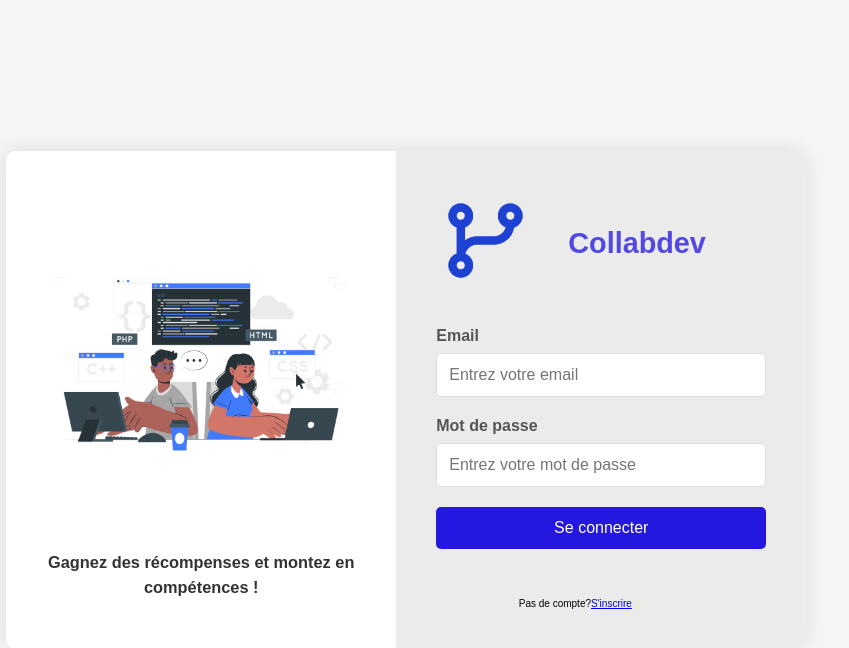
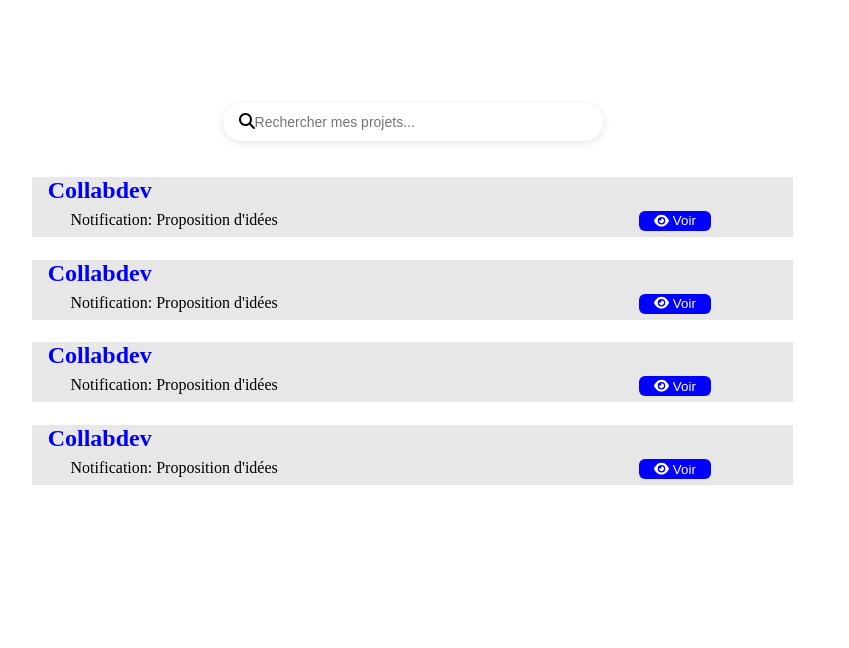
Before and after one commit to Deku5005/FrontendAngular, an Angular app: page / in a window 1280 px wide. Before the commit this address led to /Connexion. Shown: the top 648 px of the page, without its empty margins (221-1070 px from the left). Built offline with nearby package versions, Linux system fonts and the light colour scheme.

Commit message:
Ajout composant Notifications + modifications header et routes

```diff
--- a/src/app/features/coponents-contributeurs/header/header.html
+++ b/src/app/features/coponents-contributeurs/header/header.html
@@ -1,5 +1,4 @@
 <!-- Header -->
-
 <header class="header" #header>
   <div class="header-left">
     <button class="menu-toggle">
@@ -8,7 +7,7 @@
   </div>
   <div class="header-right">
     <button class="notif-btn" aria-label="Notifications" #icon>
-      <fa-icon [icon]="faBell"></fa-icon>
+      <a routerLink="/Notification"><fa-icon [icon]="faBell"></fa-icon></a>
       <span class="notif-badge">3</span>
     </button>
 
--- /dev/null
+++ b/src/app/features/coponents-contributeurs/notifications/notifications.css
@@ -0,0 +1,72 @@
+#container{
+  width: 100%;
+  height: auto;
+  display: block;
+}
+
+#haut{
+  width: 60%;
+  height: 50px;
+  margin-left: 20%;
+  margin-top: 5%;
+  position: relative;
+  top: 40px;
+}
+
+#milieu{
+  width: 60%;
+  height: 400px;
+  margin-left: 20%;
+  margin-top: 5%;
+  display: block;
+}
+
+#premier{
+  width: 100%;
+  height: 60px;
+  background-color: rgb(231, 231, 231);
+  margin-top: 3%;
+}
+
+h2{
+  margin-left: 2%;
+  color: blue;
+}
+
+#second{
+  display: flex;
+  margin-left: 5%;
+  gap: 50%;
+  position: relative;
+  top:7px;
+}
+
+#voir{
+  width: 10%;
+  height: 20px;
+  background-color: blue;
+  color: white;
+  border: none;
+  border-radius: 6px;;
+}
+
+a{
+  cursor : pointer;
+}
+
+#bouton{
+  width: 15%;
+  height: 35px;
+  margin-left: 5%;
+  position: relative;
+  top: 20px;
+  background-color: blue;
+  border: none;
+  cursor: pointer;
+}
+
+#Retour{
+  width: 100%;
+  height: 70px;
+  cursor: pointer;
+}
--- /dev/null
+++ b/src/app/features/coponents-contributeurs/notifications/notifications.html
@@ -0,0 +1,45 @@
+
+<div id="container">
+  <div id="haut">
+     <app-search-bar/>
+
+  </div>
+
+
+
+  <div id="milieu">
+    <div id="premier">
+      <h2>Collabdev</h2>
+      <div id="second">
+        <p>Notification: Proposition d'idées</p>
+        <button id="voir"> <fa-icon [icon]="faEye"></fa-icon> Voir</button>
+      </div>
+    </div>
+
+    <div id="premier">
+      <h2>Collabdev</h2>
+      <div id="second">
+        <p>Notification: Proposition d'idées</p>
+        <button id="voir"> <fa-icon [icon]="faEye"></fa-icon> Voir</button>
+      </div>
+    </div>
+
+    <div id="premier">
+      <h2>Collabdev</h2>
+      <div id="second">
+        <p>Notification: Proposition d'idées</p>
+        <button id="voir"> <fa-icon [icon]="faEye"></fa-icon> Voir</button>
+      </div>
+    </div>
+
+    <div id="premier">
+      <h2>Collabdev</h2>
+      <div id="second">
+        <p>Notification: Proposition d'idées</p>
+        <button id="voir"> <fa-icon [icon]="faEye"></fa-icon> Voir</button>
+      </div>
+    </div>
+  </div>
+
+
+</div>
--- /dev/null
+++ b/src/app/features/coponents-contributeurs/notifications/notifications.ts
@@ -0,0 +1,32 @@
+import { Component, HostListener, OnDestroy, OnInit } from '@angular/core';
+import { ActivatedRoute, ParamMap, Router, RouterOutlet } from '@angular/router';
+import { Subscription } from 'rxjs';
+import { FormsModule } from '@angular/forms';
+import { CommonModule } from '@angular/common';
+import { FontAwesomeModule,FaConfig} from '@fortawesome/angular-fontawesome';
+import { SearchBar } from '../dasboard-contributeur-section/search-bar/search-bar';
+import { faArrowRight, faEye,faHome , faArrowLeft} from '@fortawesome/free-solid-svg-icons';
+import { Location } from '@angular/common';
+
+
+
+@Component({
+  selector: 'app-notifications',
+  imports: [ FormsModule, CommonModule,RouterOutlet,FontAwesomeModule,SearchBar],
+  templateUrl: './notifications.html',
+  styleUrls: ['./notifications.css']
+})
+export class NotificationsComponent  {
+
+     faArrowRight = faArrowRight;
+     faEye = faEye;
+     faHome = faHome;
+     faArrowLeft = faArrowLeft;
+
+     constructor(private location :Location){}
+
+     goBack(): void{
+      this.location.back();
+      alert("Retour bien recu")
+     }
+  }
```
Also changed, not shown: src/app/app.routes.ts (+21 -0 lines), src/app/features/coponents-contributeurs/header/header.ts (+6 -1 lines), 1 other file (tests, documents, lock files or other folders).
